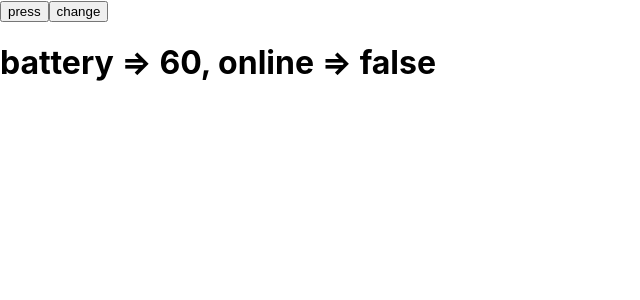
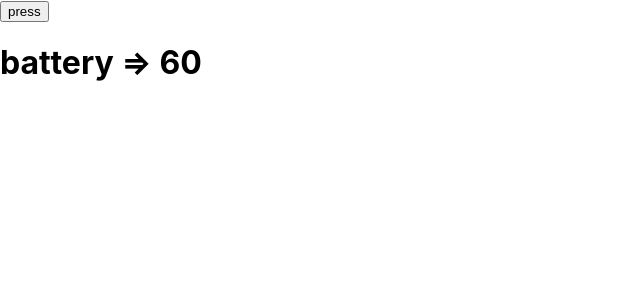
Before and after one commit to liulxin/train-ticket, a React app: page / in a window 1280 px wide. Shown: the top 300 px of the page, without its empty margins (0-640 px from the left). Built offline with nearby package versions, Linux system fonts and the light colour scheme.

Commit message:
contextType

```diff
--- a/src/App.jsx
+++ b/src/App.jsx
@@ -3,22 +3,16 @@ import "./App.css";
 
 const BatteryContext = createContext(90);
 // const BatteryContext = createContext();
-const OnlineContext = createContext();
 
 class Leaf extends Component {
+
+  static contextType = BatteryContext
+
   render() {
+    const battery = this.context
+
     return (
-      <BatteryContext.Consumer>
-        {battery => (
-          <OnlineContext.Consumer>
-            {online => (
-              <h1>
-                battery => {battery}, online => {String(online)}
-              </h1>
-            )}
-          </OnlineContext.Consumer>
-        )}
-      </BatteryContext.Consumer>
+       <h1>battery => {battery}</h1>
     );
   }
 }
@@ -31,16 +25,14 @@ class Middle extends Component {
 
 class App extends Component {
   state = {
-    battery: 60,
-    online: false
+    battery: 60
   };
 
   render() {
-    const { battery, online } = this.state;
+    const { battery } = this.state;
 
     return (
       <BatteryContext.Provider value={battery}>
-        <OnlineContext.Provider value={online}>
         <button
           type="button"
           onClick={() =>
@@ -51,18 +43,7 @@ class App extends Component {
         >
           press
         </button>
-          <button
-            type="button"
-            onClick={() =>
-              this.setState({
-                online: !online
-              })
-            }
-          >
-            change
-          </button>
         <Middle />
-        </OnlineContext.Provider>
       </BatteryContext.Provider>
     );
   }
```
Also changed, not shown: package.json (line endings or trailing spaces), 1 other file (tests, documents, lock files or other folders). Lines whose indentation alone changed are shown as unchanged.
